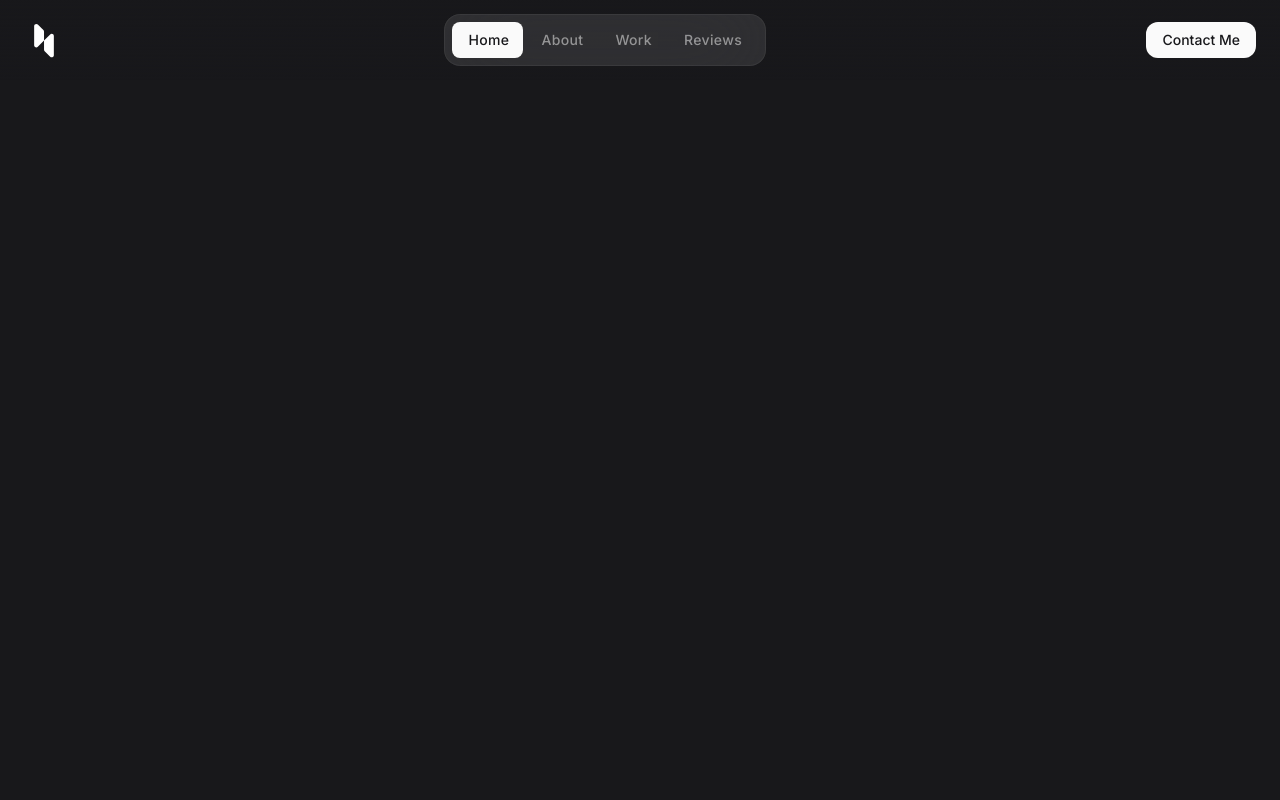
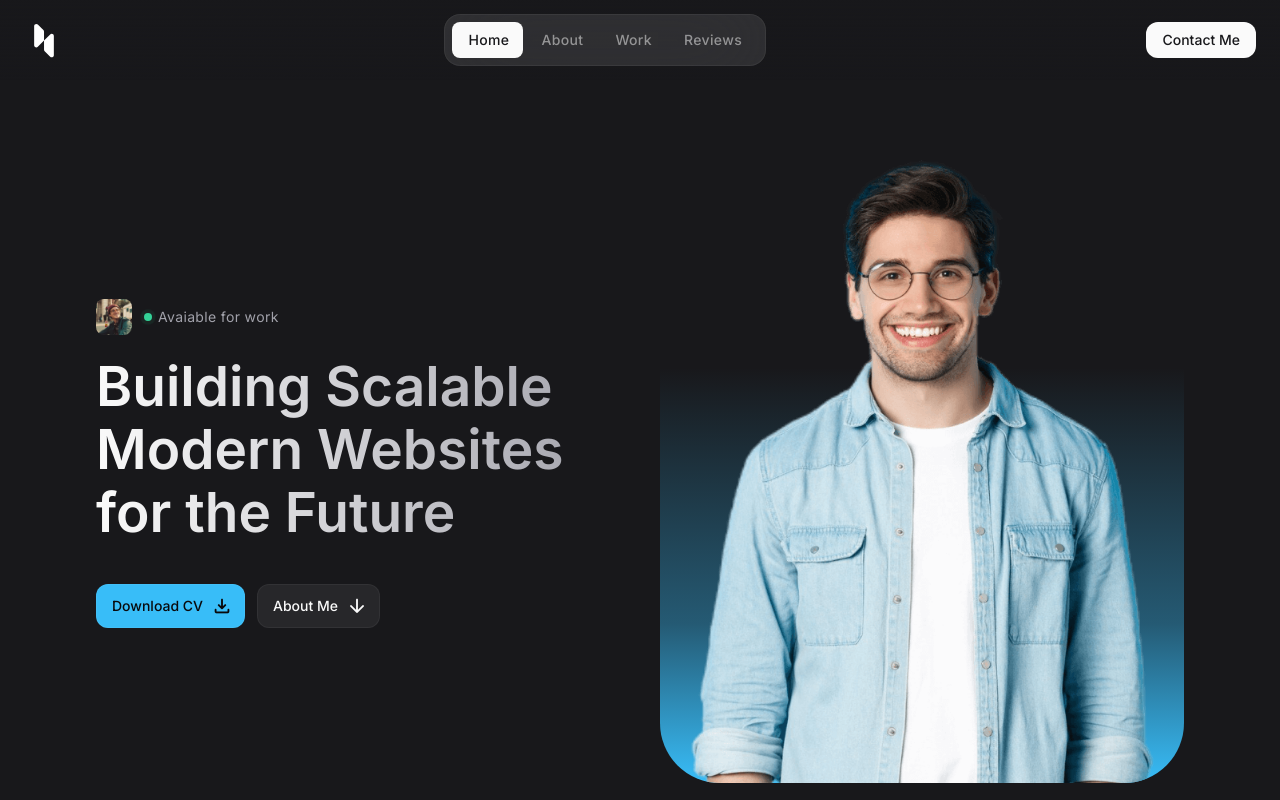
Before and after one commit to lucas-backDev/my-portfolio, a React (Vite) app: page / in a window 1280 px wide. Built offline with nearby package versions, Linux system fonts and the light colour scheme.

Commit message:
feat: hero finalizada

```diff
--- a/src/App.jsx
+++ b/src/App.jsx
@@ -8,10 +8,18 @@
  * Componentes
  */
 import Header from "./components/Header"
+import Hero from "./components/Hero"
 
 
 const App = () => {
-    return <Header />
+    return (
+      <>
+        <Header />
+        <main>
+            <Hero />
+        </main>
+      </>
+)
 }
 
 export default App;
--- /dev/null
+++ b/src/components/Button.jsx
@@ -0,0 +1,119 @@
+/**
+ *  @copyright 2024 lucas-backDev
+ *  @license Apache-2.0
+ */
+
+
+/**
+ * Node modules
+ */
+import PropTypes from "prop-types";
+
+
+/**
+ * Primary Button
+ */
+const ButtonPrimary = ({
+    href,
+    target = '_self',
+    label,
+    icon,
+    classes
+}) => {
+    if (href) {
+        return (
+            <a
+            href={href}
+            target={target}
+            className={"btn btn-primary " + classes}
+            >
+                {label}
+
+                {icon ?
+                <span className="material-symbols-rounded" aria-hidden="true">
+                    {icon}
+                </span>
+                : undefined
+                }
+            </a>
+        )
+    } else {
+        return (
+            <button className={"btn btn-primary " + classes}>
+                {label}
+
+                {icon ?
+                <span className="material-symbols-rounded" aria-hidden="true">
+                    {icon}
+                </span>
+                : undefined
+                }
+            </button>
+        )
+    }
+}
+
+ButtonPrimary.propTypes = {
+    label: PropTypes.string.isRequired,
+    href: PropTypes.string,
+    target: PropTypes.string,
+    icon: PropTypes.string,
+    classes: PropTypes.string
+}
+
+
+/**
+ * Outline Button
+ */
+const ButtonOutline = ({
+    href,
+    target = '_self',
+    label,
+    icon,
+    classes
+}) => {
+    if (href) {
+        return (
+            <a
+            href={href}
+            target={target}
+            className={"btn btn-outline " + classes}
+            >
+                {label}
+
+                {icon ?
+                <span className="material-symbols-rounded" aria-hidden="true">
+                    {icon}
+                </span>
+                : undefined
+                }
+            </a>
+        )
+    } else {
+        return (
+            <button className={"btn btn-outline " + classes}>
+                {label}
+
+                {icon ?
+                <span className="material-symbols-rounded" aria-hidden="true">
+                    {icon}
+                </span>
+                : undefined
+                }
+            </button>
+        )
+    }
+}
+
+ButtonOutline.propTypes = {
+    label: PropTypes.string.isRequired,
+    href: PropTypes.string,
+    target: PropTypes.string,
+    icon: PropTypes.string,
+    classes: PropTypes.string
+}
+
+export {
+    ButtonPrimary,
+    ButtonOutline
+}
--- /dev/null
+++ b/src/components/Hero.jsx
@@ -0,0 +1,78 @@
+/**
+ *  @copyright 2024 lucas-backDev
+ *  @license Apache-2.0
+ */
+
+
+/**
+ * Componentes
+ */
+import { ButtonPrimary, ButtonOutline  } from "./Button"
+
+
+const Hero = () => {
+    return (
+        <section
+        id="home"
+        className="pt-28 lg:pt-36"
+        >
+            <div className="container items-center lg:grid lg:grid-cols-2 lg:gap-10">
+
+                <div>
+
+                    <div className="flex items-center gap-3">
+                        <figure className="img-box w-9 h-9 rounded-lg">
+                            <img
+                            src="/images/avatar-1.jpg"
+                            width={40}
+                            height={40}
+                            alt="Lucas Gomes portrait"
+                            className="img-cover"
+                            />
+                        </figure>
+
+                        <div className="flex items-center gap-1.5 text-zinc-400 text-sm tracking-wide">
+                            <span className="relative w-2 h-2 rounded-full bg-emerald-400">
+                                <span className="absolute inset-0 rounded-full bg-emerald-400 animate-ping"></span>
+                            </span>
+
+                            Avaiable for work
+                        </div>
+                    </div>
+
+                    <h2 className="headline-1 max-w-[15ch] sm:max-w-[20ch] lg:max-w-[15ch] mt-5 mb-8 lg:mb-10">
+                        Building Scalable Modern Websites for the Future
+                    </h2>
+
+                    <div className="flex items-center gap-3">
+                        <ButtonPrimary
+                            label="Download CV"
+                            icon="download"
+                        />
+
+                        <ButtonOutline
+                            href="#about"
+                            label="About Me"
+                            icon="arrow_downward"
+                        />
+                    </div>
+                </div>
+
+                <div className="hidden lg:block">
+                    <figure className="w-full max-w[480px] ml-auto bg-gradient-to-t from-sky-400 via-25% via-sky-400/40 to-65% rounded-[60px] overflow-hidden">
+                        <img
+                        src="/images/hero-banner.png"
+                        width={656}
+                        height={800}
+                        alt="Lucas Gomes"
+                        className="w-full"
+                        />
+                    </figure>
+                </div>
+
+            </div>
+        </section>
+    )
+}
+
+export default Hero
--- a/src/index.css
+++ b/src/index.css
@@ -5,7 +5,6 @@
 /* ―――――――――――――――――――――――――――――――――――――――――――――― *\
  *  BASE
 \* ―――――――――――――――――――――――――――――――――――――――――――――― */
-
 html {
     scroll-behavior: smooth;
 
@@ -15,12 +14,41 @@
     @apply bg-zinc-900 text-zinc-50
 }
 
+
+
+/* ―――――――――――――――――――――――――――――――――――――――――――――― *\
+ *  TIPOGRAFIA
+\* ―――――――――――――――――――――――――――――――――――――――――――――― */
+.headline-1 {
+    @apply max-w-max;
+    background: -webkit-linear-gradient(0deg, #fafafa, #a1a1aa);
+    -webkit-background-clip: text;
+    -webkit-text-fill-color: transparent;
+}
+
+.headline-1 {
+    @apply text-5xl leading-tight font-semibold lg:text-[55px] lg:leading-[1.15]
+}
+
+
 /* ―――――――――――――――――――――――――――――――――――――――――――――― *\
  *  UTILIDADES
 \* ―――――――――――――――――――――――――――――――――――――――――――――― */
 .material-symbols-rounded {
     @apply w-[1em] h-[1em] overflow-hidden;
     font-variation-settings: "FILL" 0, "wght" 400, "GRAD" 0, "opsz" 24;
+}
+
+.container {
+    @apply px-4 mx-auto lg:px-8 xl:max-w-6xl;
+}
+
+.img-box {
+    @apply bg-zinc-700 overflow-hidden
+}
+
+.img-cover {
+    @apply w-full h-full object-cover
 }
 
 
@@ -64,3 +92,19 @@
 .btn-secondary {
     @apply bg-zinc-50 text-zinc-900 active:bg-zinc-50/80
 }
+
+.btn .material-symbols-rounded {
+    @apply text-[22px]
+}
+
+.btn:has( .material-symbols-rounded) {
+    @apply pr-3
+}
+
+.btn-primary {
+    @apply h-11 bg-sky-400 text-zinc-950 hover:bg-sky-300 active:bg-sky-400
+}
+
+.btn-outline {
+    @apply h-11 bg-zinc-800 hover:bg-zinc-700 active:bg-zinc-800
+}
```
